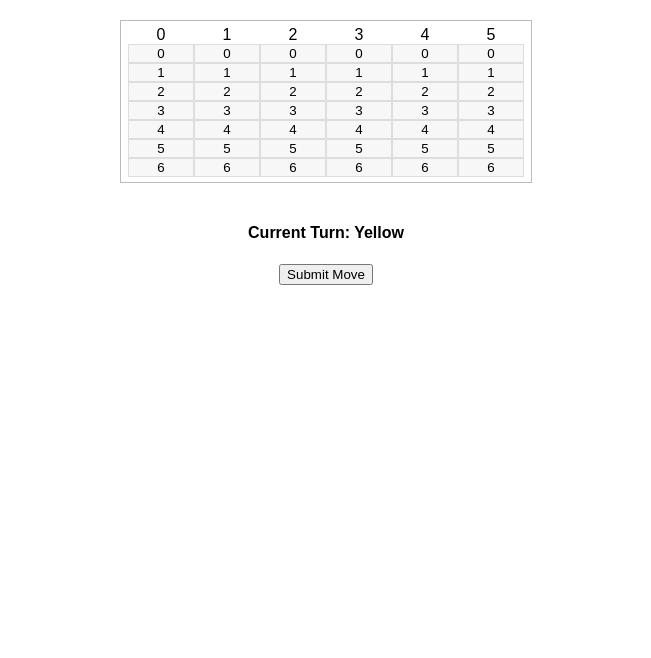
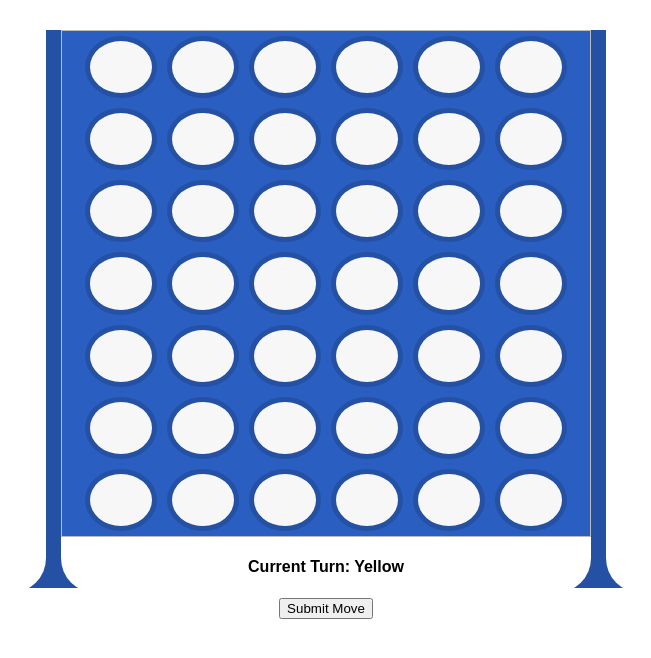
Before and after one commit to c-holmes/react-connect-four, a React (Create React App) app: page / in a window 1280 px wide. Shown: the top 658 px of the page, without its empty margins (314-965 px from the left). Built offline with nearby package versions, Linux system fonts and the light colour scheme.

Commit message:
add board styles

```diff
--- a/public/style.css
+++ b/public/style.css
@@ -1,12 +1,20 @@
+body {
+  margin: 0;
+  padding: 0;
+  font-family: sans-serif; }
+
 .App {
   text-align: center; }
 
+.App {
+  margin: 30px; }
+
 .grid {
-  width: 400px;
+  width: 100%;
   display: inline-block;
   border: 1px solid #bbb;
-  margin: 20px;
-  padding: 5px; }
+  padding: 5px;
+  max-width: 500px; }
 
 .column {
   width: 16.5%;
@@ -20,17 +28,26 @@
   border: 1px solid #ddd;
   margin: 0px;
   outline: none; }
+  .square button.active.player-0 {
+    background: yellow; }
+  .square button.active.player-1 {
+    background: red; }
+  .square button.active.winning-square {
+    background: #12ff12; }
 
-.square button.active.player-0 {
-  background: yellow; }
+.grid .heading, .grid .square button {
+  font-size: 0; }
 
-.square button.active.player-1 {
-  background: red; }
-
-.square button.active.winning-square {
-  background: #12ff12; }
-
-body {
-  margin: 0;
-  padding: 0;
-  font-family: sans-serif; }
+.grid {
+  background: #2a5fc1; }
+  .grid .square {
+    font-size: 0;
+    padding: 5px 10px; }
+    .grid .square button {
+      width: 100%;
+      height: auto;
+      border-radius: 50%; }
+      .grid .square button:after {
+        padding-top: 100%;
+        display: block;
+        content: ''; }
--- a/src/App.js
+++ b/src/App.js
@@ -88,10 +88,16 @@ class App extends Component {
     }
     return (
       <div className="App">
-        <Grid player={this.state.player} onClick={(i) => this.handleSquareClick(i)} game={this.state.game} winStats={this.state.winStats} />
-        <h4>Current Turn: {(this.state.player) ? "Red" : "Yellow"}</h4>
-        <button className="submit" onClick={() => this.handleSubmitMove()} >Submit Move</button>
-        {winMessage}
+        <div className="board">
+          <div className="leg left"><div className="base"></div></div>
+          <Grid player={this.state.player} onClick={(i) => this.handleSquareClick(i)} game={this.state.game} winStats={this.state.winStats} />
+          <div className="leg right"><div className="base"></div></div>
+        </div>
+        <div className="admin-prompt">
+          <h4>Current Turn: {(this.state.player) ? "Red" : "Yellow"}</h4>
+          <button className="submit" onClick={() => this.handleSubmitMove()} >Submit Move</button>
+          {winMessage}
+        </div>
       </div>
     );
   }
--- a/src/styles/_app.scss
+++ b/src/styles/_app.scss
@@ -1,12 +1,20 @@
+body {
+  margin: 0;
+  padding: 0;
+  font-family: sans-serif;
+}
+
 .App {
   text-align: center;
 }
 
+.App{
+  margin: 30px;
+}
+
 .grid{
-  width: 400px;
+  width: 100%;
   display: inline-block;
-  border: 1px solid #bbb;
-  margin: 20px;
   padding: 5px;
 }
 
@@ -15,30 +23,36 @@
   display: inline-block;
 }
 
-.square button{
+.square{
+  button{
     width: 100%;
     border-radius: 0;
     border-style: none;
     background: #f7f7f7;
-  border: 1px solid #ddd;
     margin: 0px;
     outline: none;
+    border: 5px solid #f7f7f7;
+
+    &.active.player-0{
+      background: yellow;
+      border: 5px solid darken(yellow, 7%);
     }
 
-.square button.active.player-0{
-  background: yellow;
+    &.active.player-1{
+      background: red;
+      border: 5px solid darken(red, 7%);
     }
 
-.square button.active.player-1{
-  background: red;
+    &.active.winning-square{
+      background: #12ff12;
+      border: 5px solid darken(#12ff12, 7%);
+    }
+  }
 }
 
-.square button.active.winning-square{
-  background: #12ff12;
+// hide numbers
+.grid{
+  .heading, .square button{
+    font-size: 0;
   }
-
-body {
-  margin: 0;
-  padding: 0;
-  font-family: sans-serif;
 }
--- a/src/styles/_board.scss
+++ b/src/styles/_board.scss
@@ -0,0 +1,82 @@
+.board{
+  max-width: 560px;
+  width: 100%;
+  position: relative;
+  padding: 0 15px;
+  margin: 0 auto;
+  box-sizing:border-box;
+
+  .leg{
+  	position: absolute;
+  	height: 110%;
+  	width: 15px;
+  	background: darken(#2a5fc1, 7%);
+  	top: 0px;
+
+  	&.left{
+  		left: 0;
+  	}
+
+  	&.right{
+  		right: 0;
+  	}
+
+  	.base{
+  		width: 100px;
+  		height: 47px;
+  		position: absolute;
+  		bottom: 0;
+  		right: -50px;
+  		background: darken(#2a5fc1, 7%);
+
+  		&:after {
+  			content: "";
+  			display: block;
+  			width: 58px;
+  			height: 52px;
+  			background: #fff;
+  			border-radius: 0 0 35px;
+  			left: -23px;
+  			bottom: -5px;
+  			position: absolute;
+  		}
+
+  		&:before {
+  			content: "";
+  			display: block;
+  			width: 58px;
+  			height: 52px;
+  			background: #fff;
+  			border-radius: 0 0 0 35px;
+  			right: -8px;
+  			bottom: -5px;
+  			position: absolute;
+  		}
+  	}
+  }
+}
+
+.grid{
+	background: #2a5fc1;
+	box-sizing:border-box;
+
+	.square{
+		font-size: 0;
+		padding: 5px;
+		border: 5px solid #2a5fc1;
+		border-radius: 50%;
+		background: darken(#2a5fc1, 7%);
+
+		button{
+			width: 100%;
+			height: auto;
+			border-radius: 50%;
+
+			&:after {
+			  padding-top: 100%;
+			  display: block;
+			  content: '';
+			}
+		}
+	}
+}
--- a/webpack.common.js
+++ b/webpack.common.js
@@ -8,7 +8,8 @@ module.exports = {
 		filename: './src/index.js',
 	},
 	output: {
-		filename: './public/bundle.js'
+		path: path.resolve(__dirname, 'public'),
+		filename: 'bundle.js'
 	},
 	module: {
 		// how I handle specific files
@@ -30,7 +31,7 @@ module.exports = {
 		],
 	},
 	plugins: [
-		new ExtractTextPlugin('public/style.css', {
+		new ExtractTextPlugin('style.css', {
 		  allChunks: true
 		})
 	],
```
Also changed, not shown: public/bundle.js. Lines whose indentation alone changed are shown as unchanged.
